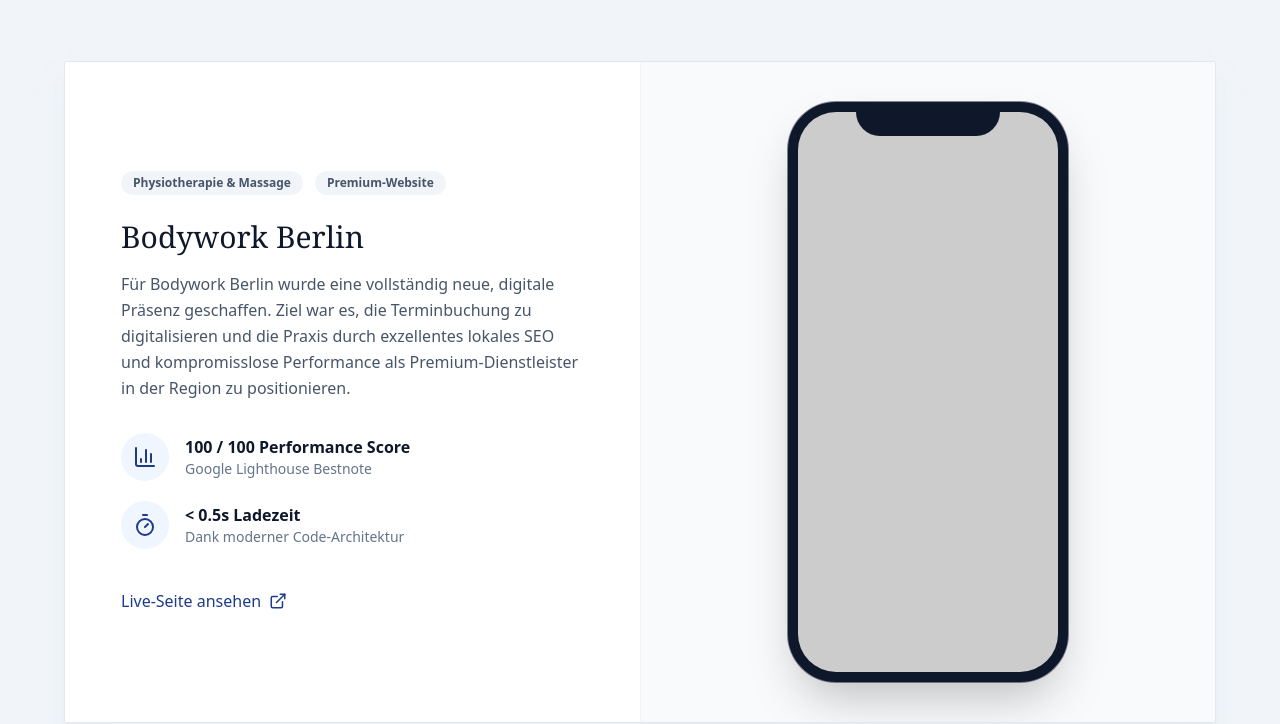
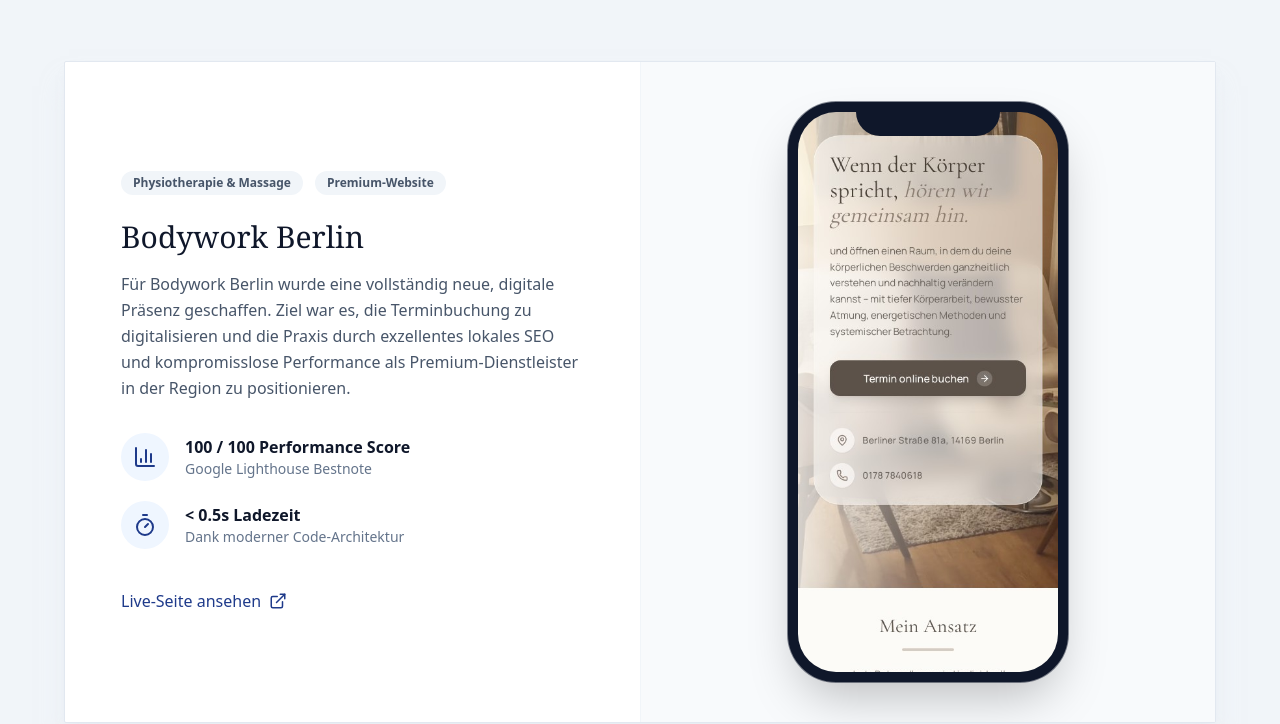
Before and after one commit to DieserLaurenz/lcg-webdesign, an Astro site: page / in a window 1280 px wide. Shown: the part 1796-2520 px from the top of the page. Built offline with nearby package versions, Linux system fonts and the light colour scheme; Astro itself is replaced by a stand-in of ours; placeholder pictures from the web are drawn by us.

Commit message:
Actually added screenshot

```diff
--- a/App.jsx
+++ b/App.jsx
@@ -653,9 +653,9 @@
         {/* HIER KOMMT DEIN ECHTER LANGER SCREENSHOT REIN: */}
         {/* Ersetze einfach die URL in "src" mit dem Pfad zu deinem echten Screenshot */}
         <img
-          src="https://placehold.co/280x1800/f8fafc/475569?text=Hier+deinen%0ALong+Screenshot%0Aeinf%C3%BCgen%0A%0A%E2%86%93%0A%0A(Scrollt%0Aautomatisch)"
-          alt="Platzhalter für langen Screenshot"
-          className="w-full h-auto block pointer-events-none select-none"
+          src="/Bodywork%20Berlin%20-%20Mobile.jpg"
+          alt="Bodywork Berlin Mobile Page"
+          className="w-full h-auto block"
         />
       </div>
     </div>
```
Also changed, not shown: 1 other file.
